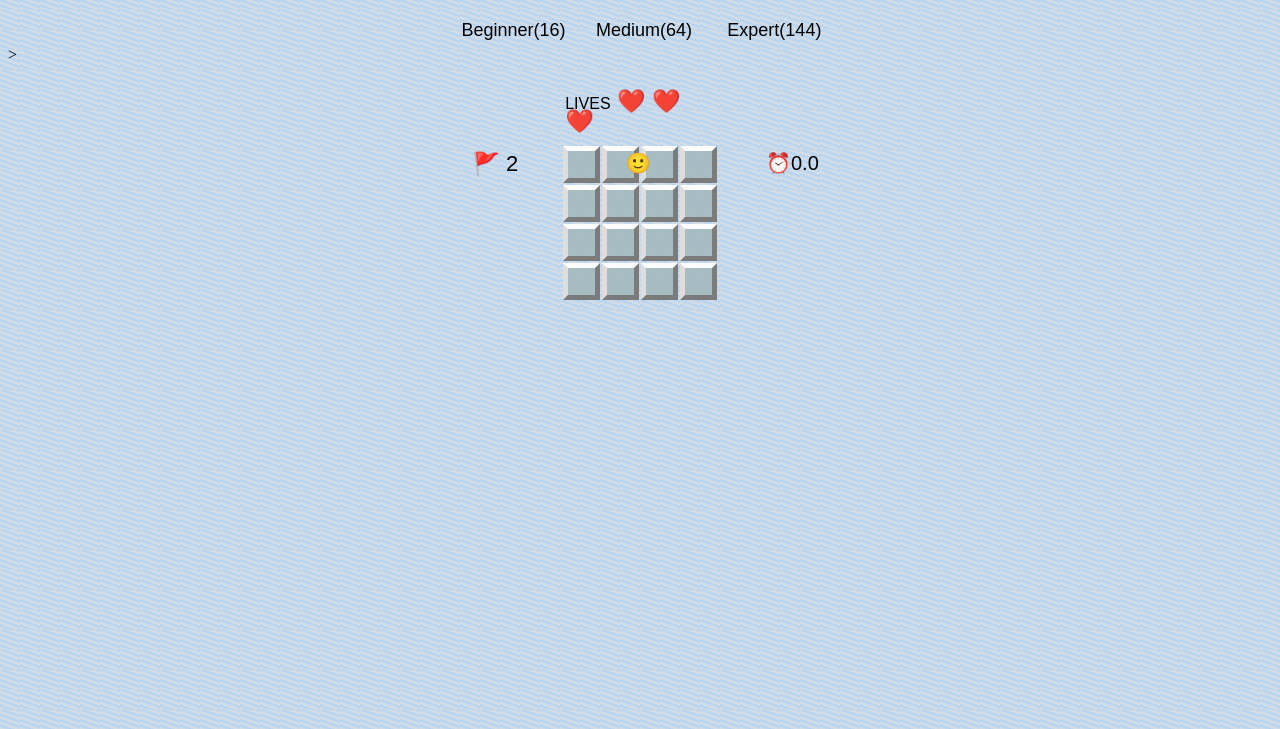
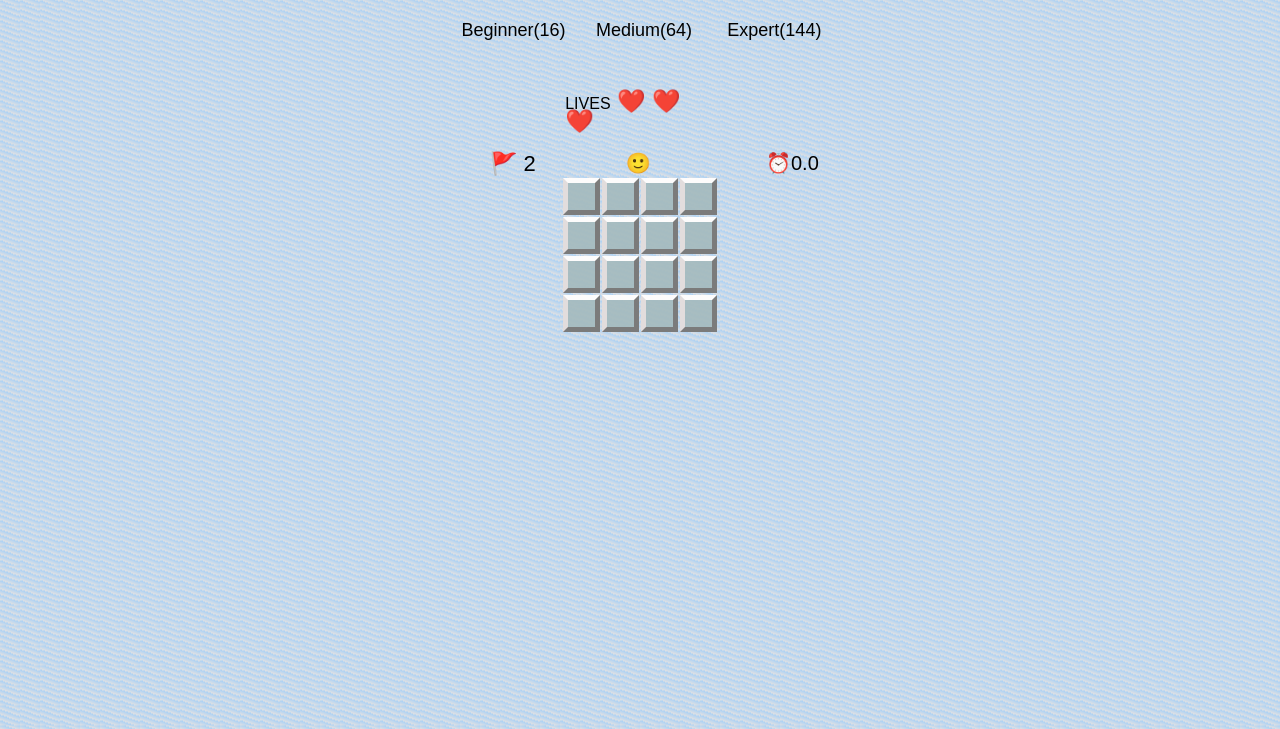
Before and after one commit to OrTab/MineSweaperGame, a plain HTML site: page index.html in a window 1280 px wide. Shown: the part 71-800 px from the top of the page. Drawn offline with Linux system fonts and the light colour scheme.

Commit message:
Add files via upload

```diff
--- a/index.html
+++ b/index.html
@@ -21,7 +21,7 @@
     <div class="flags">🚩 <span></span></div>
     <div class="lives">lives <span></span></div>
 
-</div>>
+</div>
 <div class="records-names"><span></span></div>
 
 <div>
--- a/style.css
+++ b/style.css
@@ -72,7 +72,7 @@ h3 {
     left: 36%;
     font-size: 22px;
     text-align: center;
-    width: 65px;
+    width: 100px;
     padding: 2px;
     line-height: 18px;
     font-family: fantasy;
@@ -144,7 +144,7 @@ h3 {
 }
 
 table {
-    margin-top: 80px;
+    margin-top: 130px;
     margin-left: auto;
     margin-right: auto;
 }
```
